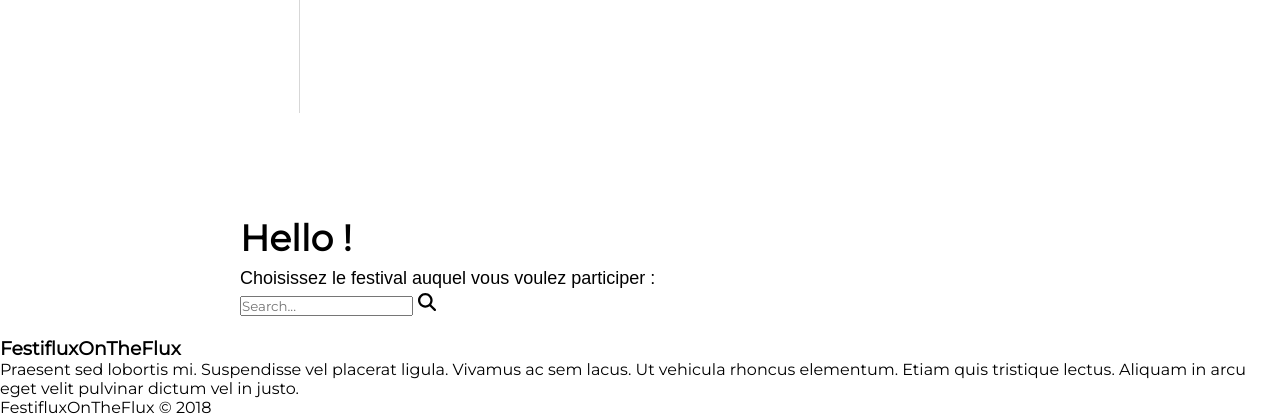
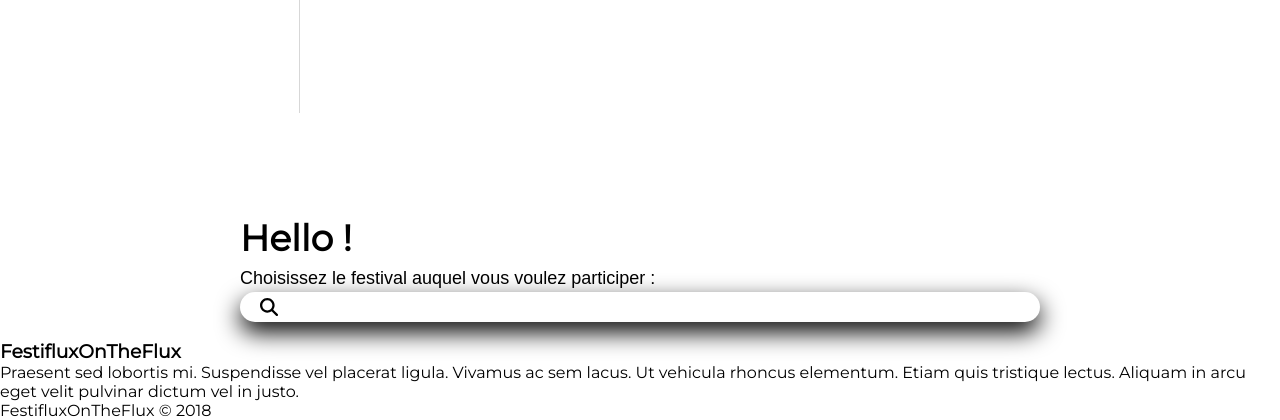
Before and after one commit to Rayan-guemar/SAE_3A_RACDV_SETE, a Symfony app: template templates/festival/index.html.twig in a window 1280 px wide. Shown: the part 607-1027 px from the top of the page. Run offline with Twig, Linux system fonts and the light colour scheme; the template is opened without the code that fills it, so the values that code supplies are empty; style sheets or scripts are compiled from the project's sources; some libraries are stand-ins or nearby versions.

Commit message:
integration scss

```diff
--- a/assets/styles/app.scss
+++ b/assets/styles/app.scss
@@ -12,3 +12,4 @@
 }
 
 @import 'sidebar';
+@import "searchbar";
--- a/templates/base.html.twig
+++ b/templates/base.html.twig
@@ -21,12 +21,8 @@
 				<span class="flashes flashes-error">{{ error }}</span>
 			{% endfor %}
 		</div>
-		<div>
 		{% include 'sidebar.html.twig' %}
-		</div>
-		<div>
 		{% block body %}{% endblock %}
-		</div>
 		<div id="footer">
 			<div class="">
 				<div class="">
```
